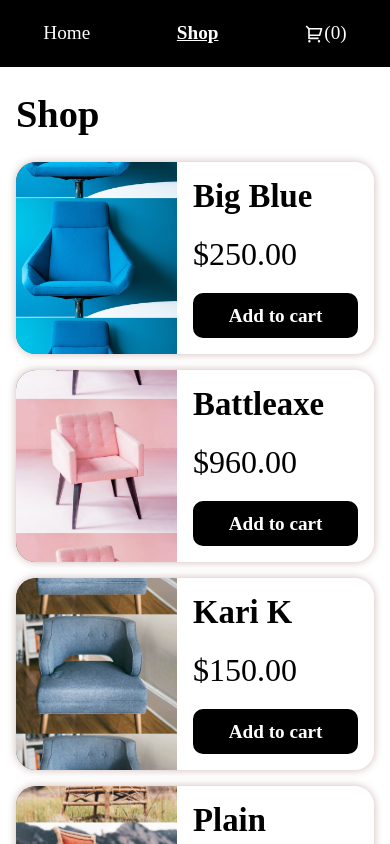
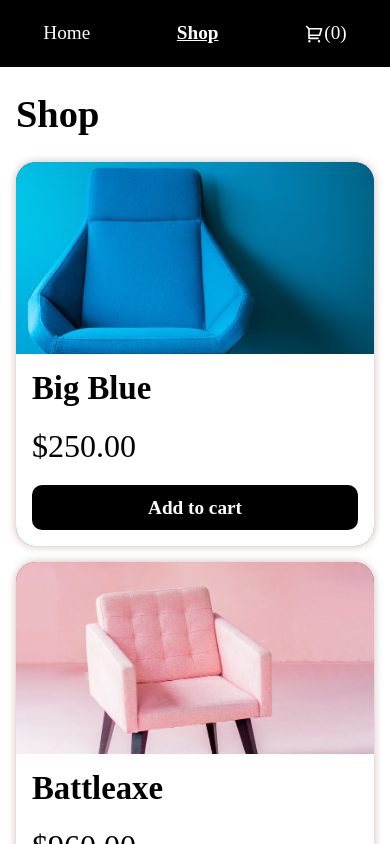
Before and after one commit to isaiahaiasi/shopping-cart, a React (Create React App) app: page /shopping-cart/shop in a window 390 px wide. Shown: the top 844 px of the page. Built offline with nearby package versions, Linux system fonts and the light colour scheme; a web font is replaced by a local one.

Commit message:
Change card orientation on small screens

```diff
--- a/src/components/ProductCard.js
+++ b/src/components/ProductCard.js
@@ -5,7 +5,6 @@ import { formatCurrency } from "../utilities";
 import AddToCartButton from "./AddToCartButton";
 
 //! I want the whole card to be a link, EXCEPT the button
-// but stopPropagation isn't working
 
 export default function ProductCard({ id, product }) {
   return (
--- a/src/styled-components/Card.js
+++ b/src/styled-components/Card.js
@@ -35,12 +35,14 @@ const Card = styled.div`
     height: 100%;
     background-color: #3c614d;
     background-image: url(${(props) => props.backgroundImage});
+    background-repeat: no-repeat;
     background-size: 100%;
     background-position: center;
     overflow: hidden;
   }
 
   .card-info {
+    box-sizing: border-box;
     color: black;
     display: flex;
     flex-direction: column;
@@ -53,6 +55,24 @@ const Card = styled.div`
     left: 45%;
     padding: 1rem;
   }
+
+  @media (max-width: 35rem) {
+    display: flex;
+    flex-direction: column;
+    overflow-y: auto;
+    height: 24rem;
+
+    .background-image {
+      top: 0;
+      width: 100%;
+      background-position: top;
+    }
+    .card-info {
+      left: 0;
+      top: 50%;
+      width: 100%;
+    }
+  }
 `;
 
 export default Card;
```
